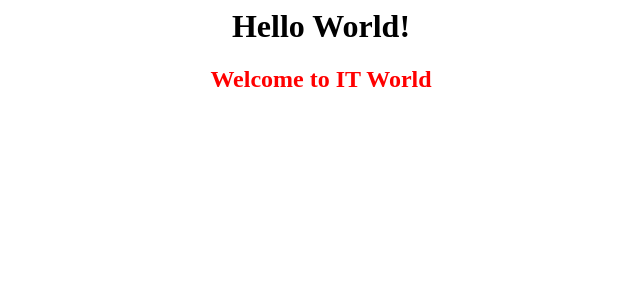
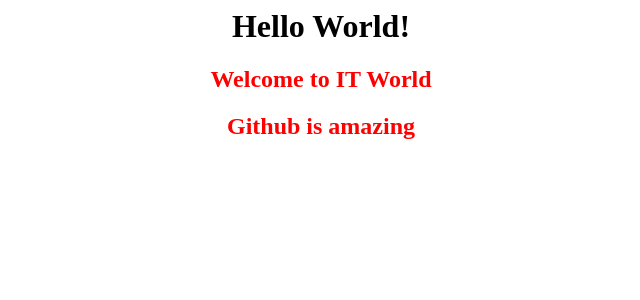
Before and after one commit to Bhargav983/Testing123, a Django app: page /members/ in a window 1280 px wide. Shown: the top 300 px of the page, without its empty margins (319-959 px from the left). Run offline with Django 4.2, Linux system fonts and the light colour scheme.

Commit message:
added heading

```diff
--- a/FirstProject/myworld/members/templates/index.html
+++ b/FirstProject/myworld/members/templates/index.html
@@ -3,6 +3,6 @@
 
 <h1 style="text-align: center;">Hello World!</h1>
 <h2 style="text-align: center;color:red">Welcome to IT World</h2>
-
+<h2 style="text-align: center;color:red">Github is amazing</h2>
 </body>
 </html>
```
